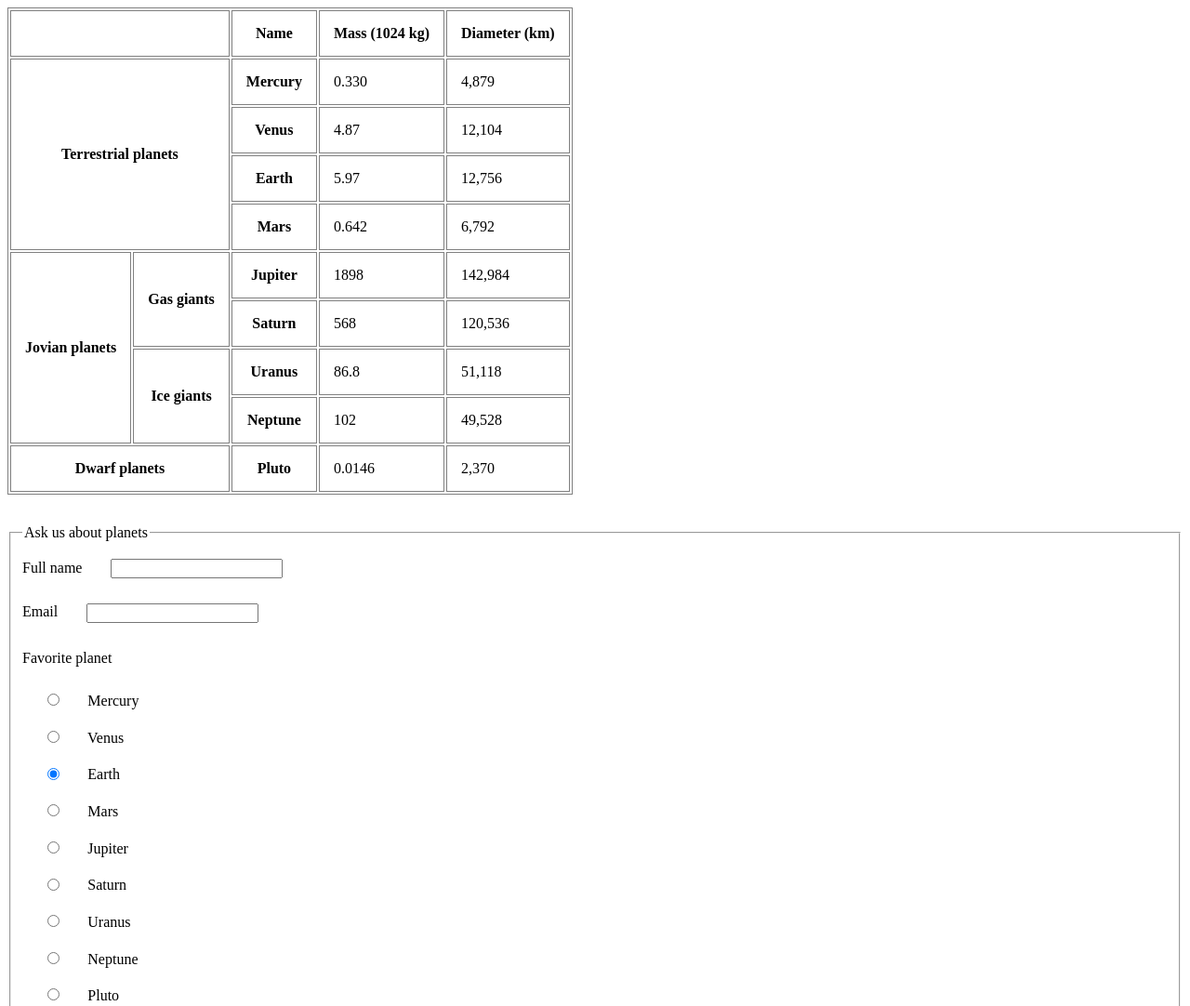
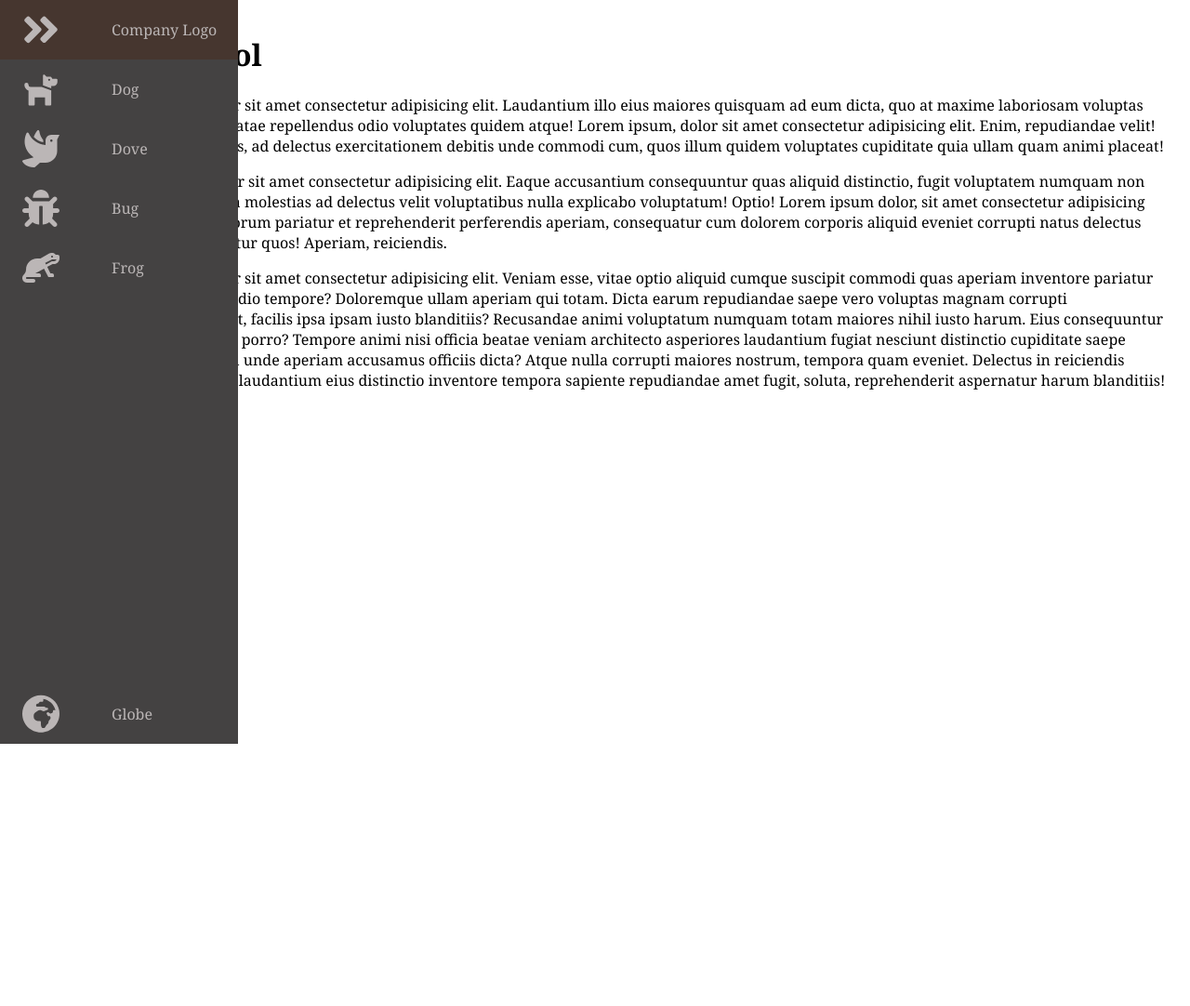
Before and after one commit to Bogdan-Mireanu/agilehub-teme, a plain HTML site: page index.html in a window 1280 px wide. Shown: the top 1082 px of the page at 93% size. After the commit the page ends 800 px from the top, so only its background shows below. Drawn offline with Linux system fonts and the light colour scheme.

Commit message:
Add files via upload
Replicate nav using flexbox.

```diff
--- a/index.html
+++ b/index.html
@@ -3,126 +3,106 @@
 <head>
     <meta charset="UTF-8">
     <meta name="viewport" content="width=device-width, initial-scale=1.0">
-    <title>Tema 1</title>
-    <style>
-        table {
-            border: 1px solid grey;
-        }
-        th, td {
-            border: 1px solid gray;
-            padding: 15px;
-        }
-        form {
-            margin-top: 2em;
-        }
-        input {
-            margin: 1em 2em;
-        }
-    </style>
+    <title>Nav flexbox</title>
+    <link rel="stylesheet" href="style.css">
 </head>
 <body>
-    <table>
-        <thead>
-            <tr>
-                <th colspan="2"></th>
-                <th scope="col">Name</th>
-                <th scope="col">Mass (1024 kg)</th>
-                <th scope="col">Diameter (km)</th>
-            </tr>
-        </thead>
-        <thbody>
-            <tr>
-                <th colspan="2"rowspan="4" >Terrestrial planets</th>
-                <th>Mercury</th>
-                <td>0.330</td>
-                <td>4,879</td>
-            </tr>
-            <tr>
-                <th>Venus</th>
-                <td>4.87</td>
-                <td>12,104</td>
-            </tr>
-            <tr>
-                <th>Earth</th>
-                <td>5.97</td>
-                <td>12,756</td>
-            </tr>
-            <tr>
-                <th>Mars</th>
-                <td>0.642</td>
-                <td>6,792</td>
-            </tr>
-            <tr>
-                <th colspan="1" rowspan="4">Jovian planets</th>
-                <th colspan="1" rowspan="2">Gas giants</th>
-                <th>Jupiter</th>
-                <td>1898</td>
-                <td>142,984</td>
-            </tr>
-            <tr>
-                <th>Saturn</th>
-                <td>568</td>
-                <td>120,536</td>
-            </tr>
-            <tr>
-                <th colspan="1" rowspan="2">Ice giants</th>
-                <th>Uranus</th>
-                <td>86.8</td>
-                <td>51,118</td>
-            </tr>
-            <tr>
-                <th>Neptune</th>
-                <td>102</td>
-                <td>49,528</td>
-            </tr>
-            <tr>
-                <th colspan="2">Dwarf planets</th>
-                <th>Pluto</th>
-                <td>0.0146</td>
-                <td>2,370</td>
-            </tr>
-        </thbody>
-    </table>
-
-    <form action="" method="post">
-        <fieldset>
-            <legend>Ask us about planets</legend>
-            <div>
-                <label for="fname">Full name</label>
-                <input type="text" id="fname" name="fname" required>
-            </div>
-            <div>
-                <label for="email">Email</label>
-                <input type="email" id="email" name="email" required>
-            </div>
-            <p>Favorite planet</p>
-            <input type="radio" name='planet' value="mercury">
-            <label for="mercury">Mercury</label><br>
-            <input type="radio" name='planet' value="venus">
-            <label for="venus">Venus</label><br>
-            <input type="radio" name='planet' value="earth" checked>
-            <label for="earth">Earth</label><br>
-            <input type="radio" name='planet' value="mars">
-            <label for="mars">Mars</label><br>
-            <input type="radio" name='planet' value="jupiter">
-            <label for="jupiter">Jupiter</label><br>
-            <input type="radio" name='planet' value="saturn">
-            <label for="saturn">Saturn</label><br>
-            <input type="radio" name='planet' value="uranus">
-            <label for="uranus">Uranus</label><br>
-            <input type="radio" name='planet' value="neptune">
-            <label for="neptune">Neptune</label><br>
-            <input type="radio" name='planet' value="pluto">
-            <label for="pluto">Pluto</label><br>
-
-            <input type="checkbox" name="terms" required>
-            <label for="terms">I agree to the <a href="https://www.unsite.com/termsandconditions">terms and conditions</a></label> <br>
-
-            <input type="reset" value="Reset">
-            <input type="submit" value="Ask away">
-
-
-        </fieldset>
-    </form>
+        <nav class="navbar">
+        <ul class="navbar-list">
+            <li class="nav-logo">
+                <a href="#" class="nav-link">
+                    <svg aria-hidden="true" focusable="false"
+                    data-prefix="fas" data-icon="angle-double-right"
+                    class="svg-inline--fa fa-angle-double-right fa-w-14"
+                    role="img" xmlns="http://www.w3.org/2000/svg" viewBox="0 0 448 512">
+                    <path fill="currentColor" d="M224.3 273l-136 136c-9.4 9.4-24.6 9.4-33.9 0l-22.6-22.6c-9.4-9.4-9.4-24.6 0-33.9l96.4-96.4-96.4-96.4c-9.4-9.4-9.4-24.6 0-33.9L54.3 103c9.4-9.4 24.6-9.4 33.9 0l136 136c9.5 9.4 9.5 24.6.1 34zm192-34l-136-136c-9.4-9.4-24.6-9.4-33.9 0l-22.6 22.6c-9.4 9.4-9.4 24.6 0 33.9l96.4 96.4-96.4 96.4c-9.4 9.4-9.4 24.6 0 33.9l22.6 22.6c9.4 9.4 24.6 9.4 33.9 0l136-136c9.4-9.2 9.4-24.4 0-33.8z"></path>
+                    </svg>
+                    <span class="nav-text">Company Logo</span>
+                </a>
+            </li>
+            <li class="nav-item">
+                <a href="#" class="nav-link">
+                    <svg aria-hidden="true" focusable="false"
+                    data-prefix="fas" data-icon="dog"
+                    class="svg-inline--                                                                 fa fa-dog fa-w-18"
+                    role="img" xmlns="http://www.w3.org/2000/svg" viewBox="0 0 576 512">
+                    <path fill="currentColor" d="M298.06,224,448,277.55V496a16,16,0,0,1-16,16H368a16,16,0,0,1-16-16V384H192V496a16,16,0,0,1-16,16H112a16,16,0,0,1-16-16V282.09C58.84,268.84,32,233.66,32,192a32,32,0,0,1,64,0,32.06,32.06,0,0,0,32,32ZM544,112v32a64,64,0,0,1-64,64H448v35.58L320,197.87V48c0-14.25,17.22-21.39,27.31-11.31L374.59,64h53.63c10.91,0,23.75,7.92,28.62,17.69L464,96h64A16,16,0,0,1,544,112Zm-112,0a16,16,0,1,0-16,16A16,16,0,0,0,432,112Z"></path>
+                </svg>
+                     <span class="nav-text">Dog</span>
+                </a>
+            </li>
+            <li class="nav-item">
+                <a href="#" class="nav-link">
+                    <svg aria-hidden="true" focusable="false"
+                    data-prefix="fas" data-icon="dove"
+                    class="svg-inline--fa fa-dove fa-w-16"
+                    role="img" xmlns="http://www.w3.org/2000/svg" viewBox="0 0 512 512">
+                    <path fill="currentColor" d="M288 167.2v-28.1c-28.2-36.3-47.1-79.3-54.1-125.2-2.1-13.5-19-18.8-27.8-8.3-21.1 24.9-37.7 54.1-48.9 86.5 34.2 38.3 80 64.6 130.8 75.1zM400 64c-44.2 0-80 35.9-80 80.1v59.4C215.6 197.3 127 133 87 41.8c-5.5-12.5-23.2-13.2-29-.9C41.4 76 32 115.2 32 156.6c0 70.8 34.1 136.9 85.1 185.9 13.2 12.7 26.1 23.2 38.9 32.8l-143.9 36C1.4 414-3.4 426.4 2.6 435.7 20 462.6 63 508.2 155.8 512c8 .3 16-2.6 22.1-7.9l65.2-56.1H320c88.4 0 160-71.5 160-159.9V128l32-64H400zm0 96.1c-8.8 0-16-7.2-16-16s7.2-16 16-16 16 7.2 16 16-7.2 16-16 16z"></path>
+                    </svg>
+                     <span class="nav-text">Dove</span>
+                </a>
+            </li>
+            <li class="nav-item">
+                <a href="#" class="nav-link">
+                    <svg aria-hidden="true" focusable="false"
+                    data-prefix="fas" data-icon="bug"
+                    class="svg-inline--fa fa-bug fa-w-16"
+                    role="img" xmlns="http://www.w3.org/2000/svg" viewBox="0 0 512 512">
+                    <path fill="currentColor" d="M511.988 288.9c-.478 17.43-15.217 31.1-32.653 31.1H424v16c0 21.864-4.882 42.584-13.6 61.145l60.228 60.228c12.496 12.497 12.496 32.758 0 45.255-12.498 12.497-32.759 12.496-45.256 0l-54.736-54.736C345.886 467.965 314.351 480 280 480V236c0-6.627-5.373-12-12-12h-24c-6.627 0-12 5.373-12 12v244c-34.351 0-65.886-12.035-90.636-32.108l-54.736 54.736c-12.498 12.497-32.759 12.496-45.256 0-12.496-12.497-12.496-32.758 0-45.255l60.228-60.228C92.882 378.584 88 357.864 88 336v-16H32.666C15.23 320 .491 306.33.013 288.9-.484 270.816 14.028 256 32 256h56v-58.745l-46.628-46.628c-12.496-12.497-12.496-32.758 0-45.255 12.498-12.497 32.758-12.497 45.256 0L141.255 160h229.489l54.627-54.627c12.498-12.497 32.758-12.497 45.256 0 12.496 12.497 12.496 32.758 0 45.255L424 197.255V256h56c17.972 0 32.484 14.816 31.988 32.9zM257 0c-61.856 0-112 50.144-112 112h224C369 50.144 318.856 0 257 0z"></path>
+                    </svg>
+                    <span class="nav-text">Bug</span>
+                </a>
+            </li>
+            <li class="nav-item">
+                <a href="#" class="nav-link">
+                    <svg aria-hidden="true" focusable="false"
+                    data-prefix="fas" data-icon="otter"
+                    class="svg-inline--fa fa-otter fa-w-20"
+                    role="img" xmlns="http://www.w3.org/2000/svg" viewBox="0 0 640 512">
+                    <path fill="currentColor" d="M608 32h-32l-13.25-13.25A63.97 63.97 0 0 0 517.49 0H497c-11.14 0-22.08 2.91-31.75 8.43L312 96h-56C149.96 96 64 181.96 64 288v1.61c0 32.75-16 62.14-39.56 84.89-18.19 17.58-28.1 43.68-23.19 71.8 6.76 38.8 42.9 65.7 82.28 65.7H192c17.67 0 32-14.33 32-32s-14.33-32-32-32H80c-8.83 0-16-7.17-16-16s7.17-16 16-16h224c8.84 0 16-7.16 16-16v-16c0-17.67-14.33-32-32-32h-64l149.49-80.5L448 416h80c8.84 0 16-7.16 16-16v-16c0-17.67-14.33-32-32-32h-28.22l-55.11-110.21L521.14 192H544c53.02 0 96-42.98 96-96V64c0-17.67-14.33-32-32-32zm-96 16c8.84 0 16 7.16 16 16s-7.16 16-16 16-16-7.16-16-16 7.16-16 16-16zm32 96h-34.96L407.2 198.84l-13.77-27.55L512 112h77.05c-6.62 18.58-24.22 32-45.05 32z"></path>
+                    </svg>
+                    <span class="nav-text">Frog</span>
+                </a>
+            </li>
+            <li class="nav-item globe" id="globe">
+                <a href="#" class="nav-link">
+                    <svg aria-hidden="true" focusable="false"
+                    data-prefix="fas" data-icon="globe-africa"
+                    class="svg-inline--fa fa-globe-africa fa-w-16"
+                    role="img" xmlns="http://www.w3.org/2000/svg" viewBox="0 0 496 512">
+                    <path fill="currentColor" d="M248 8C111.03 8 0 119.03 0 256s111.03 248 248 248 248-111.03 248-248S384.97 8 248 8zm160 215.5v6.93c0 5.87-3.32 11.24-8.57 13.86l-15.39 7.7a15.485 15.485 0 0 1-15.53-.97l-18.21-12.14a15.52 15.52 0 0 0-13.5-1.81l-2.65.88c-9.7 3.23-13.66 14.79-7.99 23.3l13.24 19.86c2.87 4.31 7.71 6.9 12.89 6.9h8.21c8.56 0 15.5 6.94 15.5 15.5v11.34c0 3.35-1.09 6.62-3.1 9.3l-18.74 24.98c-1.42 1.9-2.39 4.1-2.83 6.43l-4.3 22.83c-.62 3.29-2.29 6.29-4.76 8.56a159.608 159.608 0 0 0-25 29.16l-13.03 19.55a27.756 27.756 0 0 1-23.09 12.36c-10.51 0-20.12-5.94-24.82-15.34a78.902 78.902 0 0 1-8.33-35.29V367.5c0-8.56-6.94-15.5-15.5-15.5h-25.88c-14.49 0-28.38-5.76-38.63-16a54.659 54.659 0 0 1-16-38.63v-14.06c0-17.19 8.1-33.38 21.85-43.7l27.58-20.69a54.663 54.663 0 0 1 32.78-10.93h.89c8.48 0 16.85 1.97 24.43 5.77l14.72 7.36c3.68 1.84 7.93 2.14 11.83.84l47.31-15.77c6.33-2.11 10.6-8.03 10.6-14.7 0-8.56-6.94-15.5-15.5-15.5h-10.09c-4.11 0-8.05-1.63-10.96-4.54l-6.92-6.92a15.493 15.493 0 0 0-10.96-4.54H199.5c-8.56 0-15.5-6.94-15.5-15.5v-4.4c0-7.11 4.84-13.31 11.74-15.04l14.45-3.61c3.74-.94 7-3.23 9.14-6.44l8.08-12.11c2.87-4.31 7.71-6.9 12.89-6.9h24.21c8.56 0 15.5-6.94 15.5-15.5v-21.7C359.23 71.63 422.86 131.02 441.93 208H423.5c-8.56 0-15.5 6.94-15.5 15.5z"></path>
+                    </svg>
+                    <span class="nav-text">Globe</span>
+                </a>
+            </li>
+        </ul>
+        </nav>
+        <main class="main">
+            <h1>CSS is cool</h1>
+            <p> Lorem ipsum dolor sit amet consectetur adipisicing elit. Laudantium
+                illo eius maiores quisquam ad eum dicta, quo at maxime laboriosam
+                voluptas cumque? Hic ut beatae repellendus odio voluptates quidem atque!
+                Lorem ipsum, dolor sit amet consectetur adipisicing elit. Enim, repudiandae
+                velit! Possimus reiciendis, ad delectus exercitationem debitis unde commodi cum,
+                quos illum quidem voluptates cupiditate quia ullam quam animi placeat!</p>
+            <p>Lorem, ipsum dolor sit amet consectetur adipisicing elit. Eaque accusantium
+                consequuntur quas aliquid distinctio, fugit voluptatem numquam non quaerat
+                minus ipsa molestias ad delectus velit voluptatibus nulla explicabo voluptatum!
+                Optio! Lorem ipsum dolor, sit amet consectetur adipisicing elit. Dicta fuga laborum
+                pariatur et reprehenderit perferendis aperiam, consequatur cum dolorem corporis aliquid
+                eveniet corrupti natus delectus blanditiis consectetur quos! Aperiam, reiciendis.</p>
+            <p>Lorem ipsum dolor sit amet consectetur adipisicing elit. Veniam esse, vitae optio
+                aliquid cumque suscipit commodi quas aperiam inventore pariatur qui, minus facilis
+                odio tempore? Doloremque ullam aperiam qui totam.
+                Dicta earum repudiandae saepe vero voluptas magnam corrupti exercitationem odit,
+                facilis ipsa ipsam iusto blanditiis? Recusandae animi voluptatum numquam totam maiores
+                nihil iusto harum. Eius consequuntur tenetur tempora et porro?
+                Tempore animi nisi officia beatae veniam architecto asperiores laudantium fugiat nesciunt
+                distinctio cupiditate saepe pariatur ea, harum unde aperiam accusamus officiis dicta?
+                Atque nulla corrupti maiores nostrum, tempora quam eveniet.
+                Delectus in reiciendis adipisci quam, qui laudantium eius distinctio inventore tempora
+                sapiente repudiandae amet fugit, soluta, reprehenderit aspernatur harum blanditiis!
+            </p>
+        </main>
 </body>
 </html>
--- /dev/null
+++ b/style.css
@@ -0,0 +1,67 @@
+body {
+    margin: 0;
+    padding: 0;
+    color:black;
+    font-family: Georgia, serif;
+}
+.main {
+    padding: 1em;
+    margin-left: 6rem;
+}
+.navbar {
+    position: fixed;
+    background-color:rgb(68, 66, 66) ;
+}
+.navbar-list {
+    list-style: none;
+    padding: 0;
+    margin: 0;
+    height: 100vh;
+    display: flex;
+    flex-direction: column;
+    align-items: center;
+}
+.nav-logo,
+.nav-item {
+    width: 100%;
+}
+.nav-logo {
+    background-color:rgba(90, 39, 5, 0.3)
+}
+
+.nav-item:last-child {
+    margin-top: auto;
+}
+.nav-link {
+    color:rgb(187, 182, 182);
+    display: flex;
+    align-items: center;
+    height: 4rem;
+    text-decoration: none;
+}
+.nav-link svg {
+    width: 2.5rem;
+    min-width: 2.5rem;
+    margin: 0 1.5rem;
+}
+.nav-text {
+    display: none;
+    margin-left: 2rem;
+}
+.navbar:hover {
+    width: 16rem;
+}
+.navbar:hover .nav-text{
+    display: inline;
+}
+.navbar:hover .nav-logo{
+    background-color: rgba(75, 27, 4, 0.3);
+}
+
+.nav-item:hover {
+    background-color: rgba(75, 27, 4, 0.3);
+    border-bottom: 1px solid  rgb(228, 100, 15);
+}
+.nav-item:hover svg {
+    color:rgb(228, 100, 15);
+ }
```
